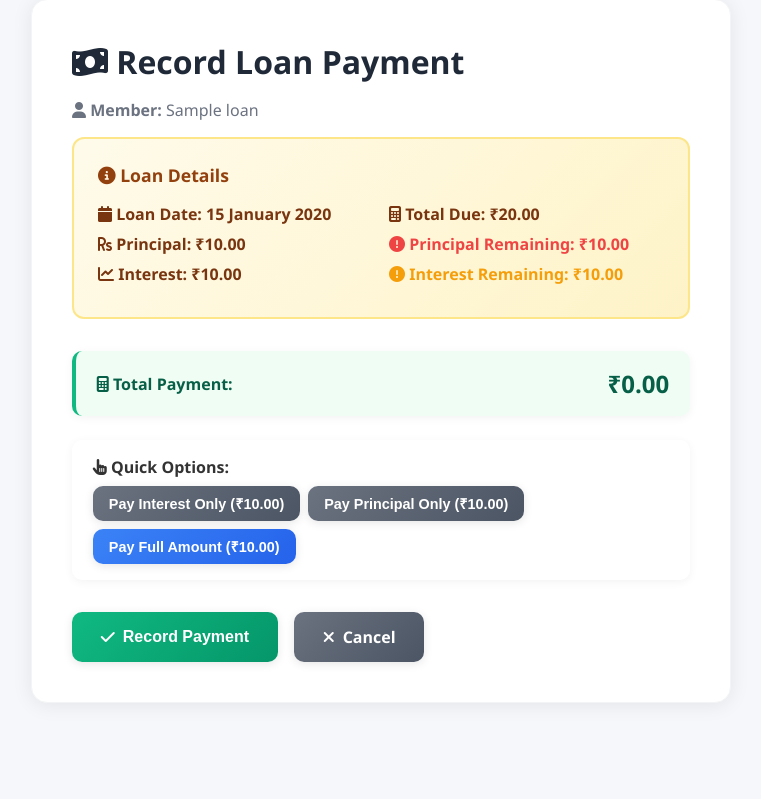
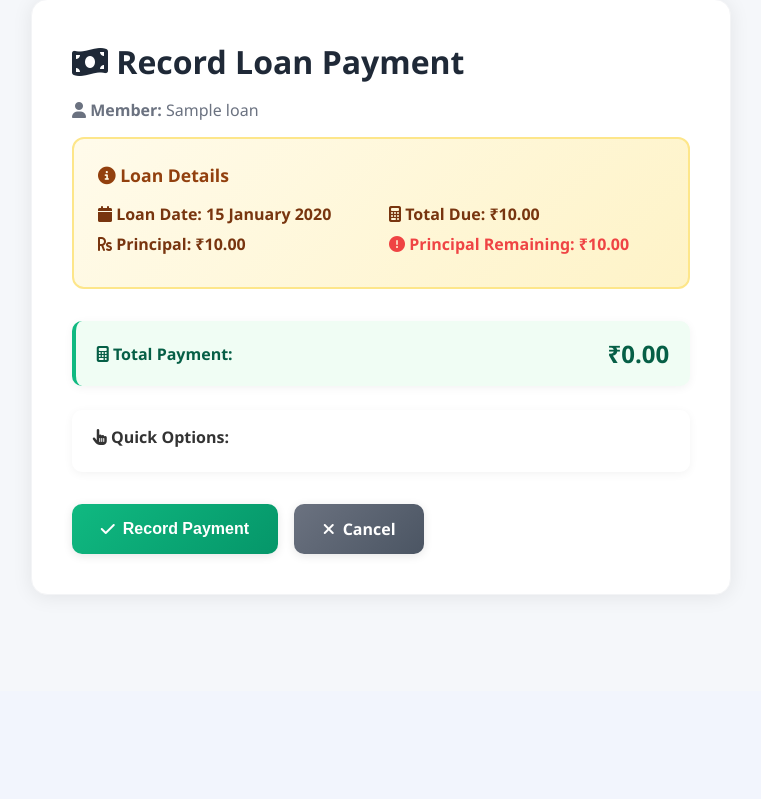
Before and after one commit to abenjoe/Church-Savings, a Flask app: template templates/add_repayment.html in a window 1280 px wide. Shown: the part 269-1068 px from the top of the page, without its empty margins (259-1020 px from the left). After the commit the page ends 866 px from the top, so only its background shows below. Run offline with Flask 3, Linux system fonts and the light colour scheme; the template is opened without the code that fills it: most values are stand-ins (such as "Sample title", 1, 10 or a date in 2020); some libraries are stand-ins or nearby versions.

Commit message:
Update add_repayment.html

```diff
--- a/templates/add_repayment.html
+++ b/templates/add_repayment.html
@@ -54,12 +54,12 @@
                         <div>
                             <p><strong><i class="fas fa-calendar"></i> Loan Date:</strong> {{ loan.date.strftime('%d %B %Y') }}</p>
                             <p><strong><i class="fas fa-rupee-sign"></i> Principal:</strong> ₹{{ "{:,.2f}".format(loan.amount) }}</p>
-                            <p><strong><i class="fas fa-chart-line"></i> Interest:</strong> ₹{{ "{:,.2f}".format(loan.interest_amount) }}</p>
+
                         </div>
                         <div>
-                            <p><strong><i class="fas fa-calculator"></i> Total Due:</strong> ₹{{ "{:,.2f}".format(loan.amount + loan.interest_amount) }}</p>
+                            <p><strong><i class="fas fa-calculator"></i> Total Due:</strong> ₹{{ "{:,.2f}".format(loan.amount) }}</p>
                             <p style="color: #ef4444;"><strong><i class="fas fa-exclamation-circle"></i> Principal Remaining:</strong> ₹{{ "{:,.2f}".format(principal_remaining) }}</p>
-                            <p style="color: #f59e0b;"><strong><i class="fas fa-exclamation-circle"></i> Interest Remaining:</strong> ₹{{ "{:,.2f}".format(interest_remaining) }}</p>
+
                         </div>
                     </div>
                 </div>
@@ -76,15 +76,8 @@
                     <div class="alert alert-warning">
                         <i class="fas fa-hand-pointer"></i> <strong>Quick Options:</strong>
                         <div style="margin-top: 0.5rem; display: flex; gap: 0.5rem; flex-wrap: wrap;">
-                            <button type="button" class="btn btn-sm btn-secondary" onclick="payInterestOnly()">
-                                Pay Interest Only (₹{{ "{:,.2f}".format(interest_remaining) }})
-                            </button>
-                            <button type="button" class="btn btn-sm btn-secondary" onclick="payPrincipalOnly()">
-                                Pay Principal Only (₹{{ "{:,.2f}".format(principal_remaining) }})
-                            </button>
-                            <button type="button" class="btn btn-sm btn-primary" onclick="payFull()">
-                                Pay Full Amount (₹{{ "{:,.2f}".format(principal_remaining + interest_remaining) }})
-                            </button>
+
+
                         </div>
                     </div>
 
@@ -103,30 +96,30 @@
 
     <script>
         const principalRemaining = {{ principal_remaining }};
-        const interestRemaining = {{ interest_remaining }};
+
 
         function calculateTotal() {
             const principal = parseFloat(document.getElementById('principalPaid').value) || 0;
-            const interest = parseFloat(document.getElementById('interestPaid').value) || 0;
-            const total = principal + interest;
+
+            const total = principal;
             document.getElementById('totalPayment').textContent = '₹' + total.toFixed(2);
         }
 
         function payInterestOnly() {
             document.getElementById('principalPaid').value = '0';
-            document.getElementById('interestPaid').value = interestRemaining.toFixed(2);
+
             calculateTotal();
         }
 
         function payPrincipalOnly() {
             document.getElementById('principalPaid').value = principalRemaining.toFixed(2);
-            document.getElementById('interestPaid').value = '0';
+
             calculateTotal();
         }
 
         function payFull() {
             document.getElementById('principalPaid').value = principalRemaining.toFixed(2);
-            document.getElementById('interestPaid').value = interestRemaining.toFixed(2);
+
             calculateTotal();
         }
     </script>
```
